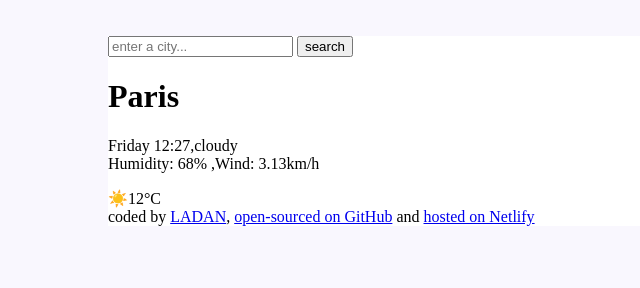
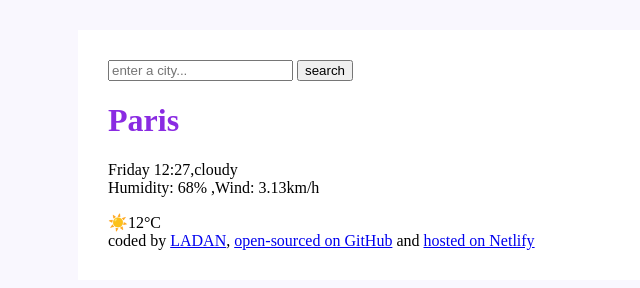
Before and after one commit to ladan-13570/Hava, a plain HTML site: page index.html in a window 1280 px wide. Shown: the whole page, without its empty margins (232-872 px from the left). Drawn offline with Linux system fonts and the light colour scheme.

Commit message:
edit css

```diff
--- a/src/style.css
+++ b/src/style.css
@@ -1,8 +1,12 @@
-body{
-    background-color: #f9f7fe;
+body {
+  background-color: #f9f7fe;
 }
-.weather-app{
-    background-color: white;
-    max-width:600px;
-    margin: 36px auto;
+.weather-app {
+  background-color: white;
+  max-width: 600px;
+  margin: 30px auto;
+  padding: 30px;
 }
+h1 {
+  color: blueviolet;
+}
```
